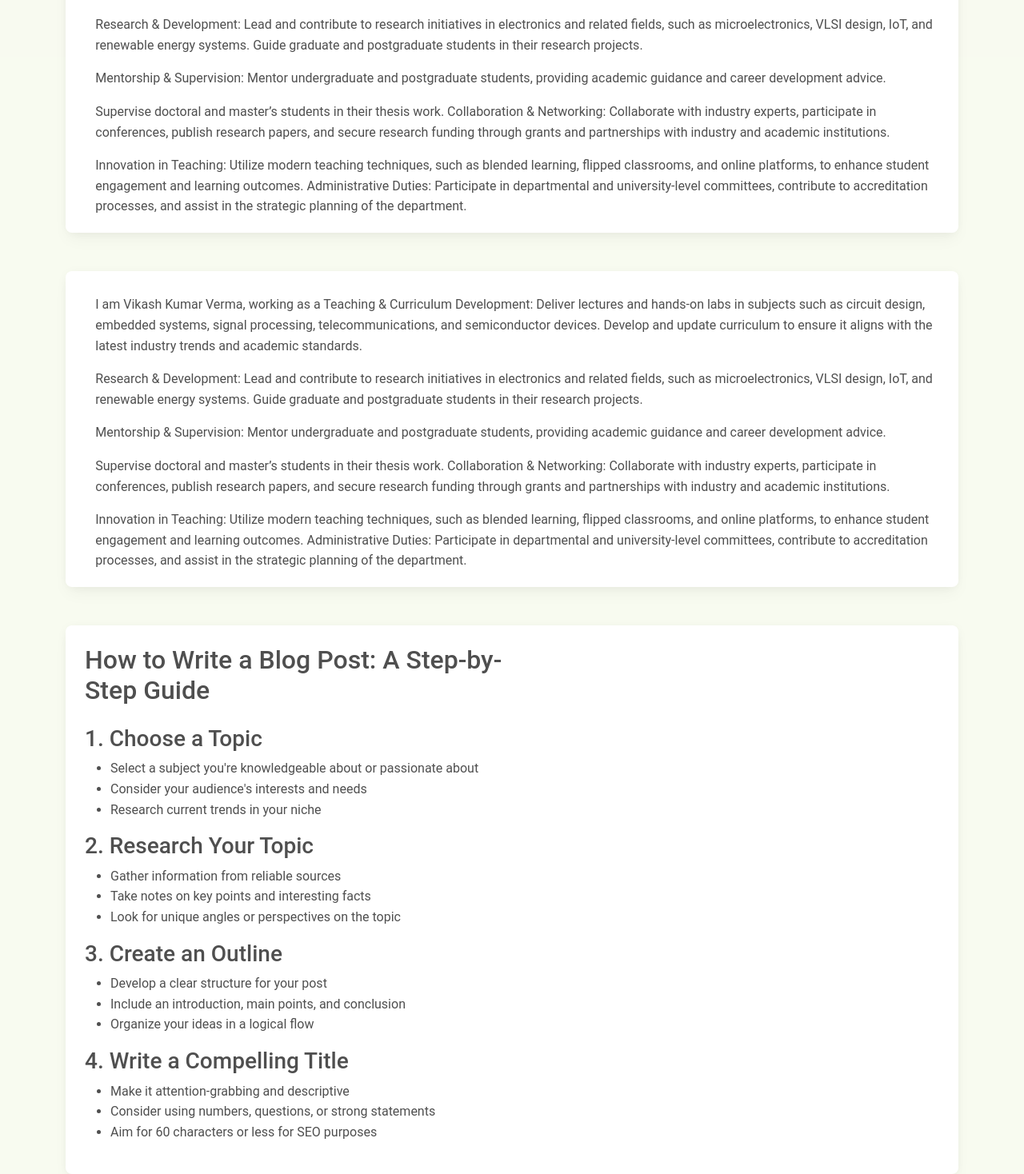
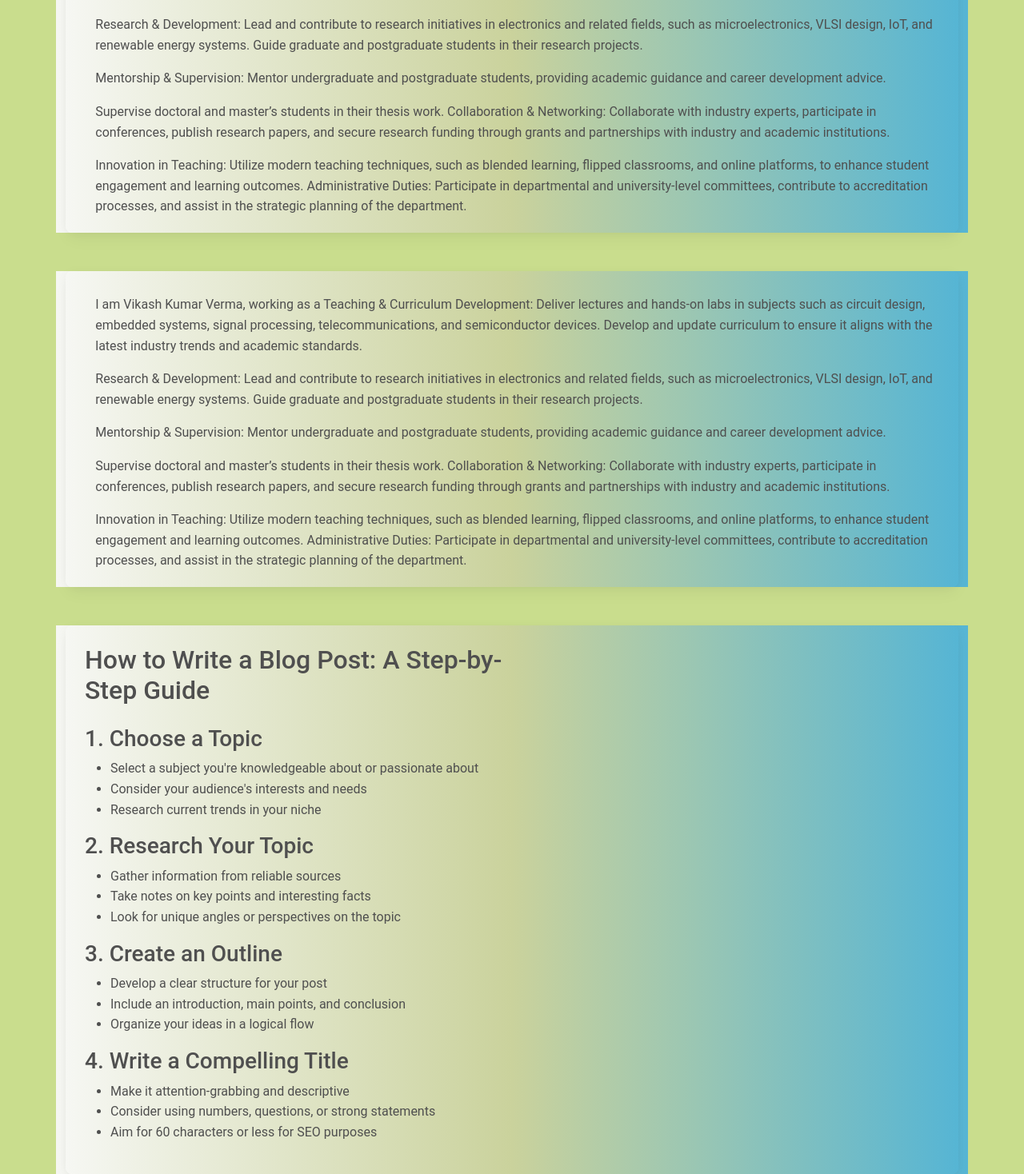
Before and after one commit to sanjay882530/blogger-vikash-ui-backend, a React (Vite) app: page / in a window 1280 px wide. Shown: the part 946-2414 px from the top of the page at 80% size. Built offline with nearby package versions, Linux system fonts and the light colour scheme.

Commit message:
Added grident color

```diff
--- a/src/App.jsx
+++ b/src/App.jsx
@@ -7,13 +7,14 @@ import { BrowserRouter as Router, Routes, Route } from "react-router-dom";
 import Home from "./component/Home";
 import Navbar from "./component/Navbar";
 import AddBlog from "./component/AddBlog";
-import UserContextProvider from "./context/UserContaxtProvider";
+import UserContextProvider from "./context/UserContextProvider";
 import BlogListByUser from "./component/BlogListByUser";
 import BlogDashboard from "./component/BlogDashboard";
 import BlogList from "./component/BlogList";
 import Blog from "./component/Blog";
 import React from "react";
 import Circuits from "./component/pages/Circuits";
+
 function App() {
   return (
     <UserContextProvider>
@@ -29,7 +30,7 @@ function App() {
             <Route path="/blogs" element={<BlogListByUser />} />
             <Route path="/viewBlogs" element={<BlogList />} />
             <Route path="/blog/:id" element={<Blog />} />
-            <Route path="/subjects/circuits" element={<Circuits />} />
+            <Route path="/subjects/cuircits" element={<Circuits />} />
           </Routes>
         </>
       </Router>
--- a/src/component/Home.css
+++ b/src/component/Home.css
@@ -1,3 +1,6 @@
-.container-color{
+/* .container-color{
     background-color: rgba(255, 255, 255, 0.87);
-}
+} */
+.gradient-bg {
+    background: linear-gradient(to right, #f6f7f3, #cad29c, #56b5d4);
+  }
--- a/src/component/Home.jsx
+++ b/src/component/Home.jsx
@@ -4,15 +4,16 @@ import ImageCard from "./ImageCard";
 import ImageSlide from "./ImageSlide";
 import Notice from "./Notice";
 import "./Home.css";
+
 function Home() {
   return (
-    <div className="container-color">
+    <div className="container-color styles.animated__layers">
       <ImageSlide />
       <Notice />
       <ImageCard />
       <ImageCard />
-      <MDBContainer className="my-5 ">
-        <MDBCard className="p-4">
+      <MDBContainer className="my-5 gradient-bg">
+        <MDBCard className="p-4 gradient-bg">
           <MDBRow className="align-items-center">
             {/* Image on one side */}
             {/* <MDBCol md="3">
--- a/src/component/ImageCard.css
+++ b/src/component/ImageCard.css
@@ -41,3 +41,6 @@
     padding-left: 4%;
     padding-right: 2%;
   }
+  .gradient-bg {
+    background: linear-gradient(to right, #42a5f5, #ff9800, #8e24aa);
+  }
--- a/src/component/ImageCard.jsx
+++ b/src/component/ImageCard.jsx
@@ -3,8 +3,8 @@ import "./ImageCard.css"; // Import the CSS file for styling
 import { MDBContainer, MDBRow, MDBCol, MDBCard } from "mdb-react-ui-kit";
 function ImageCard() {
   return (
-    <MDBContainer className="my-5">
-      <MDBCard className="p-1">
+    <MDBContainer className="my-5 gradient-bg">
+      <MDBCard className="p-1 gradient-bg">
         <MDBRow className="align-items-center">
           {/* Image on one side */}
           {/* <MDBCol md="3">
--- /dev/null
+++ b/src/styles.module.css
@@ -0,0 +1,4 @@
+.container {
+    width: 100%;
+    height: 100%;
+  }
```
Also changed, not shown: src/App.css (line endings or trailing spaces), src/context/UserContextProvider.jsx (renamed from src/context/UserContaxtProvider.jsx), 1 other file (tests, documents, lock files or other folders).
